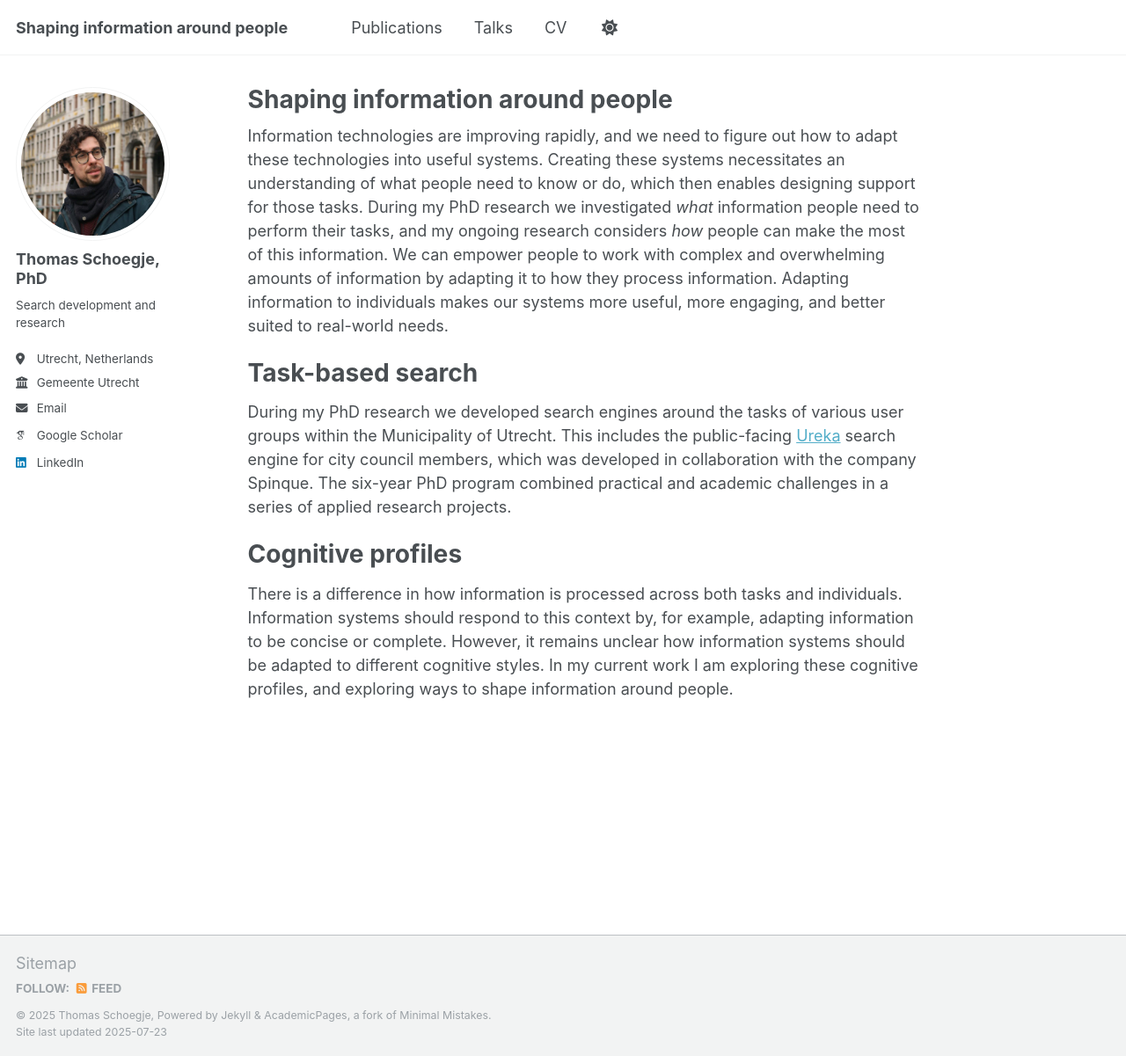
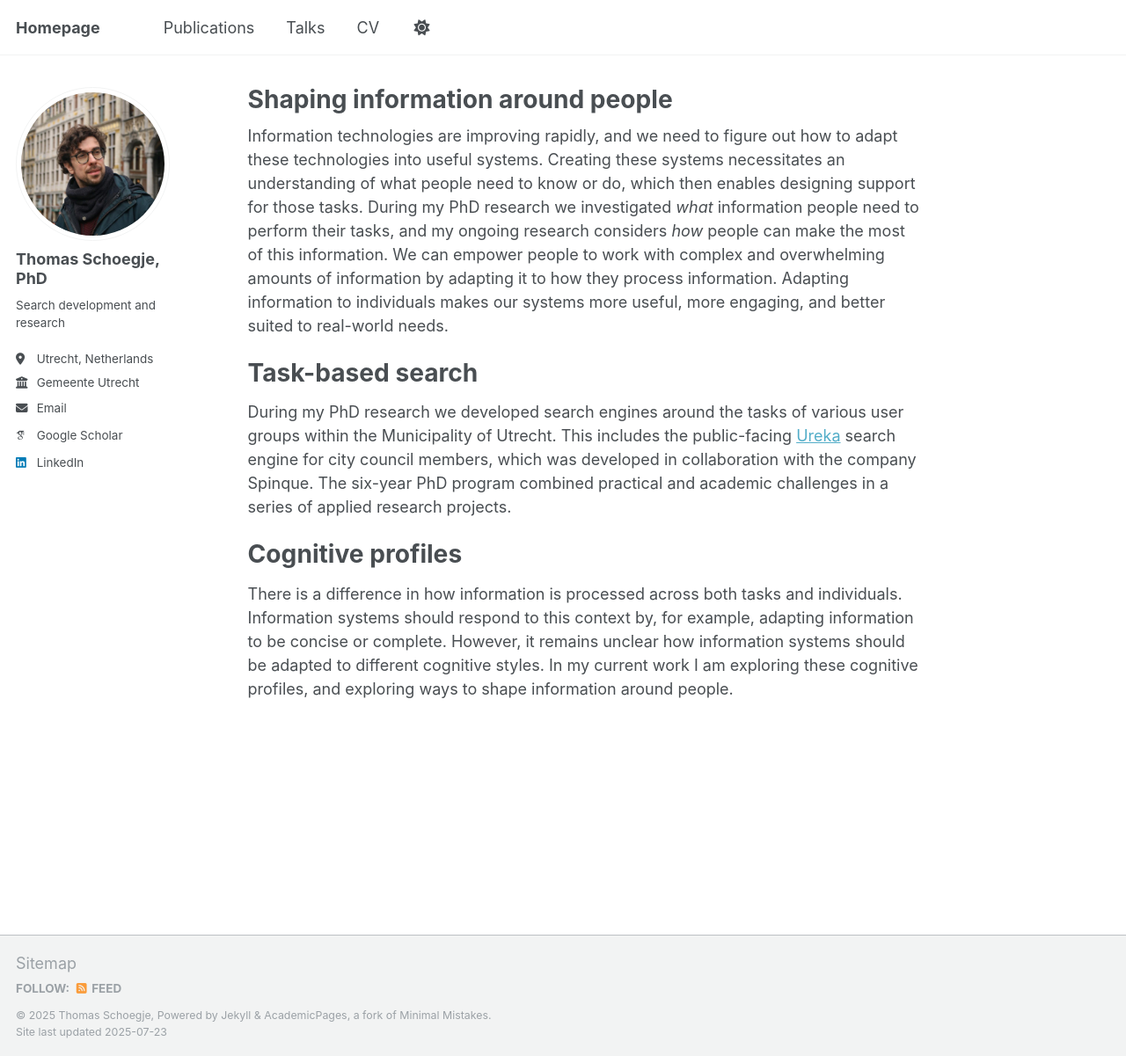
Before and after one commit to tmschoegje/tmschoegje.github.io, a Jekyll site: the page built from _pages/about.md, in a window 1280 px wide and 1201 px high. Shown: the whole window at 88% size. Built offline with Jekyll 4.4.1, drawn with Linux system fonts in a browser that asks for light colours; some web fonts are replaced; a script that is not in the unit is left out.

Commit message:
Update _config.yml

```diff
--- a/_config.yml
+++ b/_config.yml
@@ -9,7 +9,7 @@
 # Basic Site Settings
 locale                   : "en-US"
 site_theme               : "default"
-title                    : "Shaping information around people"
+title                    : "Homepage"
 title_separator          : "-"
 name                     : &name "Thomas Schoegje"
 description              : &description "personal description"
```
